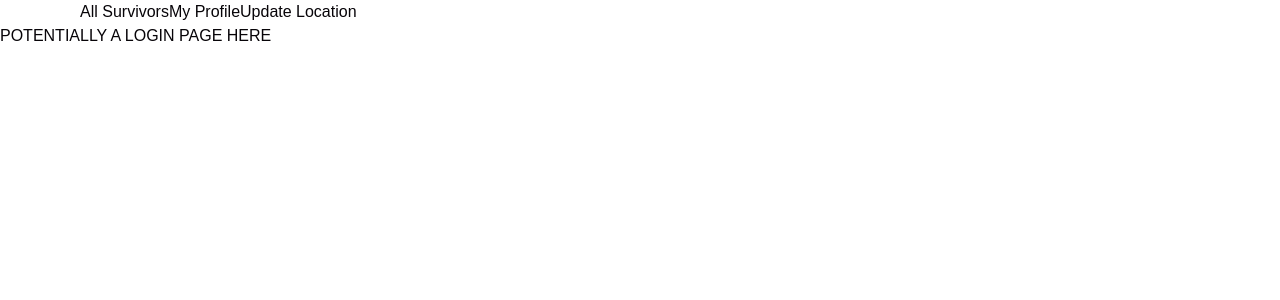
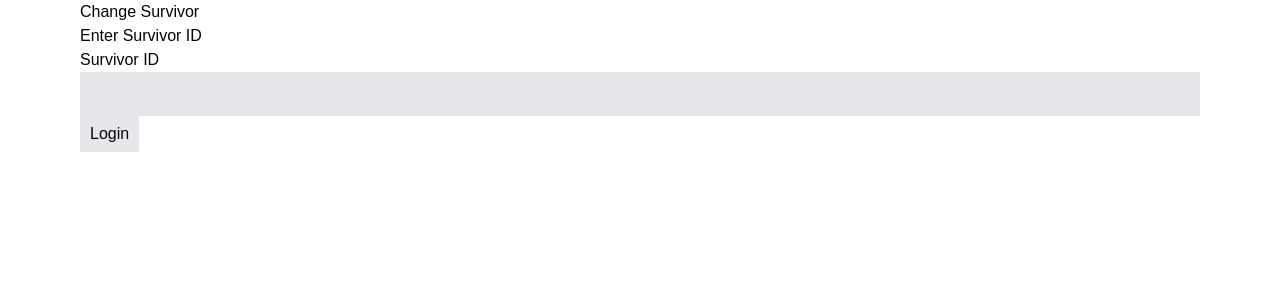
Before and after one commit to aam051102/neurons-code-interview, a Next.js app in the folder front-end/: page / in a window 1280 px wide. Shown: the top 300 px of the page. Built offline with nearby package versions, Linux system fonts and the light colour scheme; no server answers.

Commit message:
Add basic "login"

```diff
--- a/front-end/src/app/globals.css
+++ b/front-end/src/app/globals.css
@@ -28,7 +28,7 @@ body {
 }
 
 .table_wrapper {
-  @apply overflow-auto max-h-screen;
+  @apply overflow-auto max-h-screen border border-gray-200 rounded-md;
 }
 
 .table_std {
@@ -69,17 +69,17 @@ body {
 }
 
 .field_std {
-  @apply bg-gray-200 w-full p-2.5;
+  @apply bg-gray-200 w-full p-2.5 outline-none;
 }
 
 .field_std_small {
   @apply p-1.5 py-0;
 }
 
-.field_std:invalid {
+.field_std:user-invalid {
   @apply bg-red-200 text-red-600;
 }
 
-.field_std:invalid::placeholder {
+.field_std:user-invalid::placeholder {
   @apply text-red-400
 }
--- a/front-end/src/app/layout.tsx
+++ b/front-end/src/app/layout.tsx
@@ -29,10 +29,7 @@ export default function RootLayout({
 }: Readonly<{
     children: React.ReactNode;
 }>) {
-    const [currentUser, setCurrentUser] = useState<IUser | null>({
-        id: 14,
-        inventory: [],
-    });
+    const [currentUser, setCurrentUser] = useState<IUser | null>(null);
 
     const refetchUser = useCallback(async () => {
         if (!currentUser?.id) return;
--- a/front-end/src/app/page.tsx
+++ b/front-end/src/app/page.tsx
@@ -1,7 +1,86 @@
+"use client";
+
+import { CurrentUserContext } from "@/context";
+import { useRouter } from "next/navigation";
+import { FormEventHandler, useContext, useState } from "react";
+
 export default function Home() {
+    const currentUserCtx = useContext(CurrentUserContext);
+    const setCurrentUser = currentUserCtx?.setCurrentUser;
+
+    const router = useRouter();
+
+    const [isLoading, setIsLoading] = useState(false);
+
+    const onSubmit: FormEventHandler = async (event) => {
+        if (!setCurrentUser) return;
+
+        event.stopPropagation();
+        event.preventDefault();
+
+        const formData = new FormData(event.target as HTMLFormElement);
+
+        // Data object
+        const data = {
+            id: Number(formData.get("id") as string),
+        };
+
+        setIsLoading(true);
+
+        await fetch(
+            `http://localhost:8000/survivors/find?format=json&id=${data.id}`
+        )
+            .then((res) => res.json())
+            .then((res) => {
+                if (!res) {
+                    alert("Something went wrong. User could not be found!");
+                    setIsLoading(false);
+                    return;
+                }
+
+                setCurrentUser({
+                    id: data.id,
+                    inventory: res.inventory,
+                });
+                setIsLoading(false);
+                router.push("/survivors");
+            })
+            .catch(() => {
+                alert("Something went wrong. User could not be found!");
+                setIsLoading(false);
+            });
+    };
+
     return (
-        <div className="min-h-screen">
-            <p className="text-center">POTENTIALLY A LOGIN PAGE HERE</p>
+        <div className="min-h-screen py-20 custom_container flex items-center justify-center">
+            <div className="max-w-lg w-full">
+                <h1 className="text-3xl font-black uppercase mb-2.5 mt-5">
+                    Enter Survivor ID
+                </h1>
+
+                {/* In a real application, this would be a login page. For the purposes of this task, it is a simple ID entry, which directly "signs you in" to the survior in question. */}
+                <form onSubmit={onSubmit}>
+                    <div className="mb-5">
+                        <label htmlFor="login_id">Survivor ID</label>
+
+                        <input
+                            type="text"
+                            id={`login_id`}
+                            name={`id`}
+                            className="field_std"
+                            required
+                        />
+                    </div>
+
+                    <button
+                        type="submit"
+                        className="button_std"
+                        disabled={isLoading}
+                    >
+                        Login
+                    </button>
+                </form>
+            </div>
         </div>
     );
 }
--- a/front-end/src/components/Nav.tsx
+++ b/front-end/src/components/Nav.tsx
@@ -11,8 +11,17 @@ const Nav = () => {
 
     return (
         <>
-            <nav className="fixed top-0 left-0 w-full bg-white shadow-md flex-shrink-0">
+            <nav className="fixed top-0 left-0 w-full bg-white shadow-sm flex-shrink-0">
                 <div className="custom_container h-16 flex items-stretch justify-start">
+                    <Link
+                        href="/"
+                        className="h-full flex items-center text-center justify-center hover:bg-gray-200 p-5"
+                    >
+                        Change Survivor
+                    </Link>
+
+                    {currentUser ? (
+                        <>
                             <Link
                                 href="/survivors"
                                 className="h-full flex items-center text-center justify-center hover:bg-gray-200 p-5"
@@ -34,6 +43,8 @@ const Nav = () => {
                             >
                                 Update Location
                             </button>
+                        </>
+                    ) : null}
                 </div>
             </nav>
 
--- a/front-end/src/components/RegisterModal.tsx
+++ b/front-end/src/components/RegisterModal.tsx
@@ -79,7 +79,7 @@ const RegisterModal = ({
             className="modal_std"
         >
             <div className="modal_std_inner">
-                <p className="mb-5">Register survivor</p>
+                <h2 className="mb-5 font-black text-lg">Register survivor</h2>
 
                 <form onSubmit={onSubmit}>
                     <div className="flex gap-2.5 flex-col mb-10">
@@ -159,7 +159,7 @@ const RegisterModal = ({
                                     ([key, item]) => (
                                         <React.Fragment key={key}>
                                             <label
-                                                htmlFor="register_inventory_0"
+                                                htmlFor={`register_inventory_${key}`}
                                                 className="col-span-1"
                                             >
                                                 {item.name}
--- a/front-end/src/components/ReportModal.tsx
+++ b/front-end/src/components/ReportModal.tsx
@@ -51,6 +51,8 @@ const ReportModal = ({
             className="modal_std"
         >
             <div className="modal_std_inner">
+                <h2 className="mb-2.5 font-black text-lg">Report Infection</h2>
+
                 <p className="mb-5">
                     Are you sure you want to report an infection for{" "}
                     {survivor.name}?
--- a/front-end/src/components/TradeModal.tsx
+++ b/front-end/src/components/TradeModal.tsx
@@ -115,6 +115,8 @@ const TradeModal = ({
             className="modal_std"
         >
             <div className="modal_std_inner">
+                <h2 className="mb-5 font-black text-lg">Trade</h2>
+
                 <div className="p-5 mb-5 rounded-sm border border-blue-500 bg-blue-200 text-blue-900">
                     <p className="mb-2.5 font-bold">
                         Remember! All trades must be equal based on the values
@@ -135,7 +137,7 @@ const TradeModal = ({
                 <form onSubmit={onSubmit}>
                     <div className="flex gap-10 mb-10 max-w-screen-md flex-col md:flex-row">
                         <div className="w-full">
-                            <h3 className="text-xl font-black mb-2.5 uppercase">
+                            <h3 className="text-lg font-black mb-2.5 uppercase">
                                 Your inventory
                             </h3>
 
@@ -211,7 +213,7 @@ const TradeModal = ({
                         <hr className="w-px bg-gray-200 border-0 h-auto flex-shrink-0 hidden md:block" />
 
                         <div className="w-full">
-                            <h3 className="text-xl font-black mb-2.5 uppercase md:text-right">
+                            <h3 className="text-lg font-black mb-2.5 uppercase md:text-right">
                                 {survivor.name.split(" ")[0]}&apos;s inventory
                             </h3>
 
```
Lines whose indentation alone changed are shown as unchanged.
